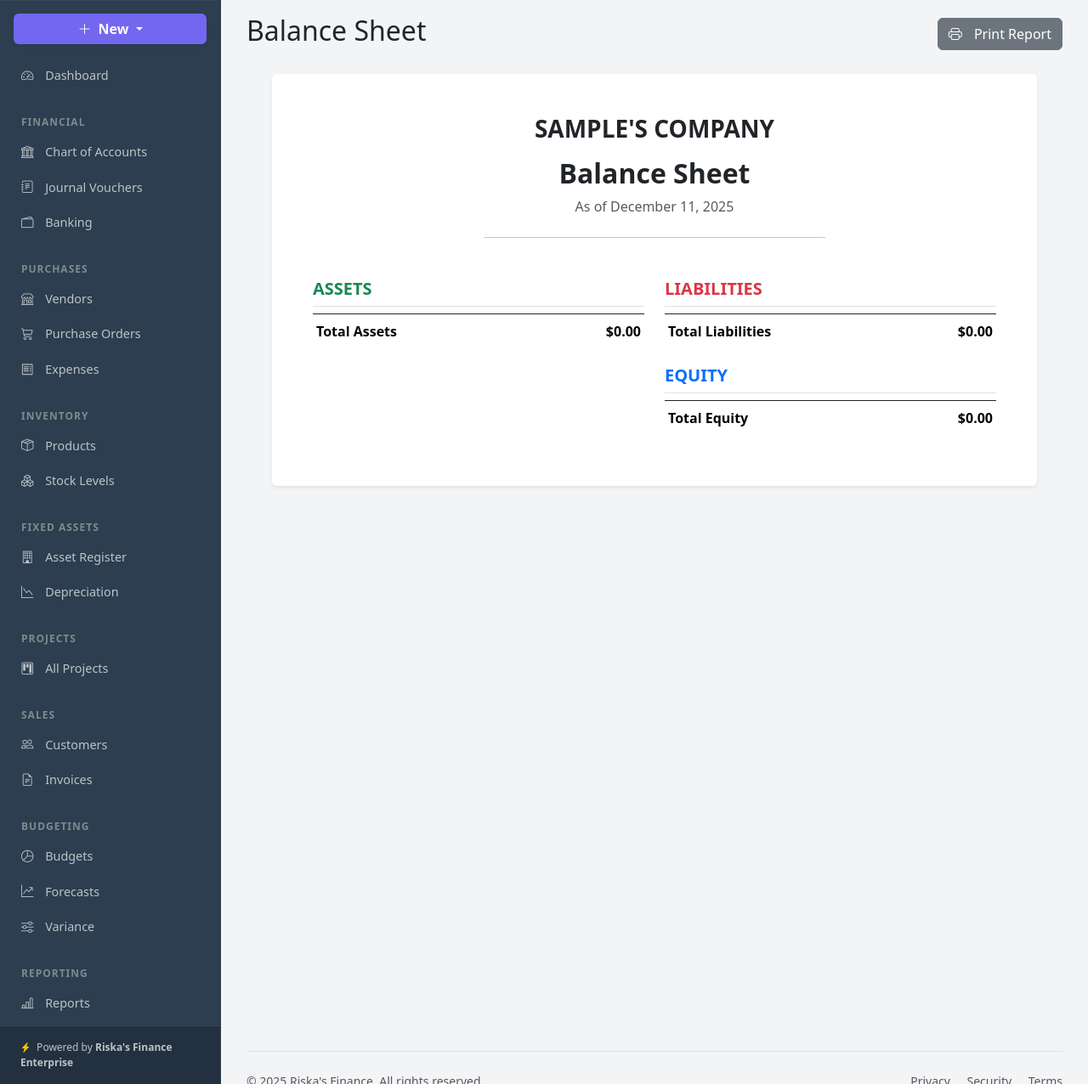
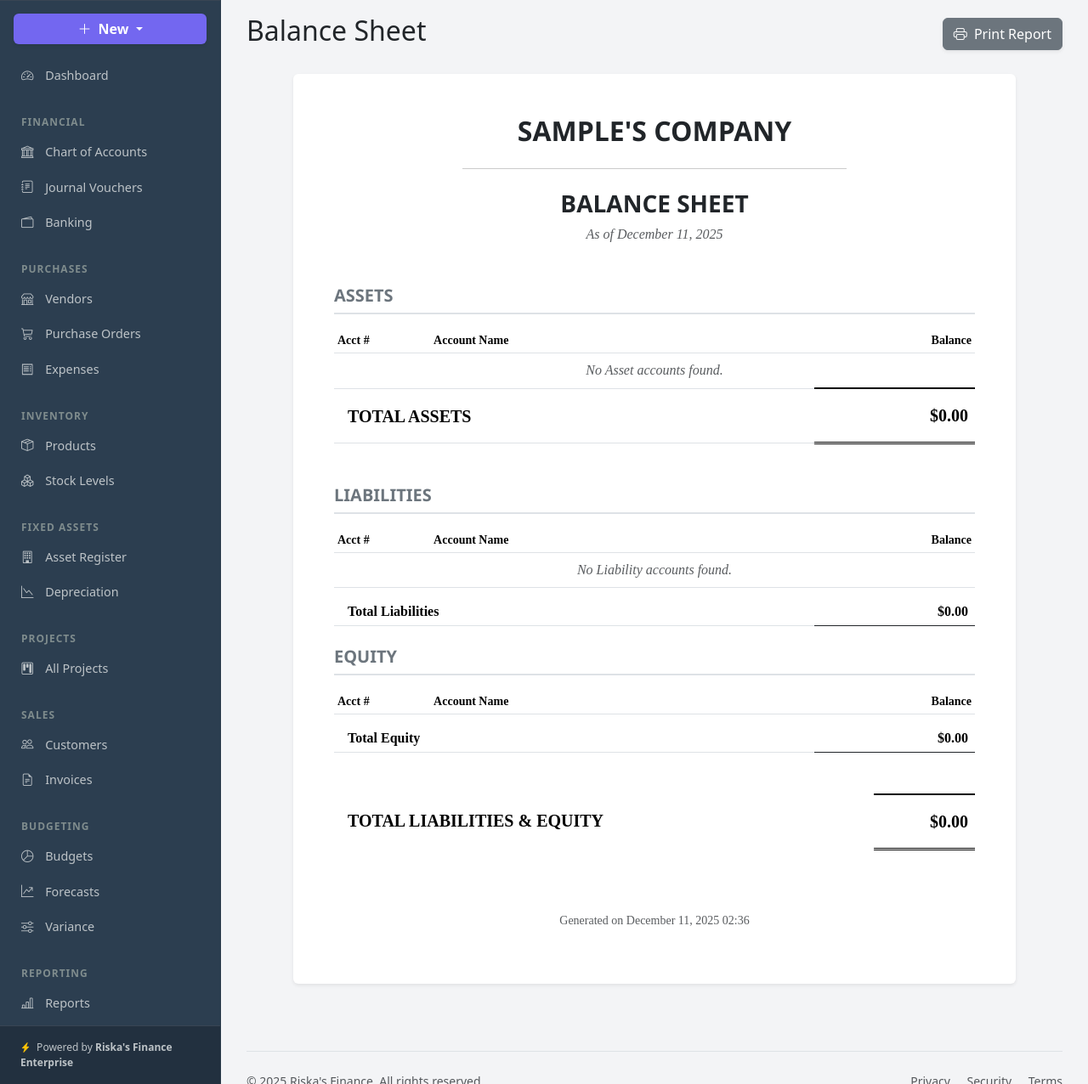
Before and after one commit to Riskafiance/riskas-finance, a Django app: page /reports/balance-sheet/ in a window 1280 px wide. Shown: the part 74-1350 px from the top of the page at 85% size. Run offline with Django 5.2, Linux system fonts and the light colour scheme; the visitor is signed in with stand-in values (Sample User, id 1); data comes from the database, SQL or seed files in the repository.

Commit message:
Fix balance sheet account filtering

```diff
--- a/accounting/templates/accounting/balance_sheet.html
+++ b/accounting/templates/accounting/balance_sheet.html
@@ -1,11 +1,14 @@
 {% extends 'accounting/base.html' %}
 {% load humanize %}
+{% load static %}
 
 {% block content %}
 <div class="d-flex justify-content-between align-items-center mb-4 no-print">
     <h1 class="h2">Balance Sheet</h1>
     <div>
-        <button onclick="window.print()" class="btn btn-secondary"><i class="bi bi-printer"></i> Print Report</button>
+        <button onclick="window.print()" class="btn btn-secondary shadow-sm">
+            <i class="bi bi-printer me-1"></i> Print Report
+        </button>
     </div>
 </div>
 
@@ -14,67 +17,180 @@
 
         <div class="text-center mb-5">
             {% if user.company_profile.logo %}
-                <img src="{{ user.company_profile.logo.url }}" alt="Logo" style="max-height: 50px;" class="mb-2">
+                <img src="{{ user.company_profile.logo.url }}" alt="Logo" style="max-height: 60px;" class="mb-3">
             {% endif %}
-            <h3 class="fw-bold text-uppercase">{{ user.company_profile.name }}</h3>
-            <p class="text-muted mb-0">{{ user.company_profile.address|default:"" }}</p>
-            <h2 class="fw-bold mt-3">Balance Sheet</h2>
-            <p class="text-muted">As of {% now "F j, Y" %}</p>
-            <hr class="my-4" style="width: 50%; margin: 0 auto;">
+
+            <h2 class="fw-bold text-uppercase mb-1">{{ user.company_profile.name }}</h2>
+            <p class="text-muted mb-0">{{ user.company_profile.address|default:""|linebreaksbr }}</p>
+
+            <hr class="my-4" style="width: 60%; margin: 0 auto; border-color: #333;">
+
+            <h3 class="fw-bold mt-3 text-dark">BALANCE SHEET</h3>
+            <p class="text-muted fst-italic">As of {% now "F j, Y" %}</p>
         </div>
 
-        <div class="row">
-            <div class="col-md-6">
-                <h5 class="text-uppercase fw-bold text-success border-bottom pb-2">Assets</h5>
-                <table class="table table-borderless table-sm">
-                    {% for asset in assets %}
-                    <tr>
-                        <td>{{ asset.account_name }}</td>
-                        <td class="text-end">${{ asset.current_balance|floatformat:2|intcomma }}</td>
-                    </tr>
-                    {% endfor %}
-                    <tr class="fw-bold border-top border-dark">
-                        <td class="pt-2">Total Assets</td>
-                        <td class="text-end pt-2">${{ total_assets|floatformat:2|intcomma }}</td>
+        <div class="report-content">
+
+            <div class="section mb-5">
+                <h5 class="text-uppercase fw-bold text-secondary border-bottom border-2 pb-2 mb-3">
+                    Assets
+                </h5>
+                <table class="table table-sm table-hover align-middle">
+                    <thead class="text-muted small">
+                        <tr>
+                            <th style="width: 15%;">Acct #</th>
+                            <th style="width: 60%;">Account Name</th>
+                            <th class="text-end">Balance</th>
+                        </tr>
+                    </thead>
+                    <tbody>
+                        {% for asset in assets %}
+                        <tr>
+                            <td class="text-muted font-monospace small">{{ asset.account_number }}</td>
+                            <td class="fw-500">{{ asset.account_name }}</td>
+                            <td class="text-end text-dark">
+                                ${{ asset.current_balance|floatformat:2|intcomma }}
+                            </td>
+                        </tr>
+                        {% empty %}
+                        <tr>
+                            <td colspan="3" class="text-center text-muted fst-italic py-2">No Asset accounts found.</td>
+                        </tr>
+                        {% endfor %}
+                    </tbody>
+                    <tfoot>
+                        <tr class="fw-bold fs-5 bg-light">
+                            <td colspan="2" class="ps-3 py-3">TOTAL ASSETS</td>
+                            <td class="text-end py-3 pe-2" style="border-top: 2px solid #000; border-bottom: 3px double #000;">
+                                ${{ total_assets|floatformat:2|intcomma }}
+                            </td>
+                        </tr>
+                    </tfoot>
+                </table>
+            </div>
+
+            <div class="section mb-4">
+                <h5 class="text-uppercase fw-bold text-secondary border-bottom border-2 pb-2 mb-3">
+                    Liabilities
+                </h5>
+                <table class="table table-sm table-hover align-middle">
+                    <thead class="text-muted small">
+                        <tr>
+                            <th style="width: 15%;">Acct #</th>
+                            <th style="width: 60%;">Account Name</th>
+                            <th class="text-end">Balance</th>
+                        </tr>
+                    </thead>
+                    <tbody>
+                        {% for liab in liabilities %}
+                        <tr>
+                            <td class="text-muted font-monospace small">{{ liab.account_number }}</td>
+                            <td class="fw-500">{{ liab.account_name }}</td>
+                            <td class="text-end text-dark">
+                                ${{ liab.current_balance|floatformat:2|intcomma }}
+                            </td>
+                        </tr>
+                        {% empty %}
+                        <tr>
+                            <td colspan="3" class="text-center text-muted fst-italic py-2">No Liability accounts found.</td>
+                        </tr>
+                        {% endfor %}
+                    </tbody>
+                    <tfoot>
+                        <tr class="fw-bold text-dark">
+                            <td colspan="2" class="ps-3 pt-3">Total Liabilities</td>
+                            <td class="text-end pt-3 pe-2 border-top border-dark">
+                                ${{ total_liabilities|floatformat:2|intcomma }}
+                            </td>
+                        </tr>
+                    </tfoot>
+                </table>
+            </div>
+
+            <div class="section mb-4">
+                <h5 class="text-uppercase fw-bold text-secondary border-bottom border-2 pb-2 mb-3">
+                    Equity
+                </h5>
+                <table class="table table-sm table-hover align-middle">
+                    <thead class="text-muted small">
+                        <tr>
+                            <th style="width: 15%;">Acct #</th>
+                            <th style="width: 60%;">Account Name</th>
+                            <th class="text-end">Balance</th>
+                        </tr>
+                    </thead>
+                    <tbody>
+                        {% for eq in equity %}
+                        <tr>
+                            <td class="text-muted font-monospace small">{{ eq.account_number }}</td>
+                            <td class="fw-500">{{ eq.account_name }}</td>
+                            <td class="text-end text-dark">
+                                ${{ eq.current_balance|floatformat:2|intcomma }}
+                            </td>
+                        </tr>
+                        {% endfor %}
+                    </tbody>
+                    <tfoot>
+                        <tr class="fw-bold text-dark">
+                            <td colspan="2" class="ps-3 pt-3">Total Equity</td>
+                            <td class="text-end pt-3 pe-2 border-top border-dark">
+                                ${{ total_equity|floatformat:2|intcomma }}
+                            </td>
+                        </tr>
+                    </tfoot>
+                </table>
+            </div>
+
+            <div class="mt-5">
+                <table class="table table-borderless">
+                    <tr class="fw-bold fs-5 bg-light">
+                        <td class="ps-3 py-3 text-uppercase">Total Liabilities & Equity</td>
+                        <td class="text-end py-3 pe-2" style="border-top: 2px solid #000; border-bottom: 3px double #000;">
+                            ${{ total_liabilities|add:total_equity|floatformat:2|intcomma }}
+                        </td>
                     </tr>
                 </table>
             </div>
 
-            <div class="col-md-6">
-                <h5 class="text-uppercase fw-bold text-danger border-bottom pb-2">Liabilities</h5>
-                <table class="table table-borderless table-sm mb-4">
-                    {% for liab in liabilities %}
-                    <tr>
-                        <td>{{ liab.account_name }}</td>
-                        <td class="text-end">${{ liab.current_balance|floatformat:2|intcomma }}</td>
-                    </tr>
-                    {% endfor %}
-                    <tr class="fw-bold border-top border-dark">
-                        <td class="pt-2">Total Liabilities</td>
-                        <td class="text-end pt-2">${{ total_liabilities|floatformat:2|intcomma }}</td>
-                    </tr>
-                </table>
+        </div>
 
-                <h5 class="text-uppercase fw-bold text-primary border-bottom pb-2">Equity</h5>
-                <table class="table table-borderless table-sm">
-                    {% for eq in equity %}
-                    <tr>
-                        <td>{{ eq.account_name }}</td>
-                        <td class="text-end">${{ eq.current_balance|floatformat:2|intcomma }}</td>
-                    </tr>
-                    {% endfor %}
-                    <tr class="fw-bold border-top border-dark">
-                        <td class="pt-2">Total Equity</td>
-                        <td class="text-end pt-2">${{ total_equity|floatformat:2|intcomma }}</td>
-                    </tr>
-                </table>
-            </div>
+        <div class="text-center mt-5 pt-4 text-muted small no-print">
+            <p>Generated on {% now "F j, Y H:i" %}</p>
         </div>
+
     </div>
 </div>
 
 <style>
-    .report-paper { max-width: 900px; margin: 0 auto; }
-    @media print { .no-print { display: none; } .report-paper { box-shadow: none !important; border: none !important; } }
+    /* Professional Document Styling */
+    .report-paper {
+        max-width: 850px;
+        margin: 0 auto;
+        font-family: 'Times New Roman', Times, serif; /* Classic financial font */
+    }
+
+    .report-paper h2, .report-paper h3, .report-paper h5 {
+        font-family: 'Segoe UI', Tahoma, Geneva, Verdana, sans-serif; /* Clean headers */
+    }
+
+    .fw-500 { font-weight: 500; }
+
+    /* Print Optimization */
+    @media print {
+        @page { margin: 0.5in; size: letter; }
+        body { background-color: white; -webkit-print-color-adjust: exact; }
+        .no-print { display: none !important; }
+        .report-paper {
+            box-shadow: none !important;
+            border: none !important;
+            width: 100%;
+            max-width: 100%;
+            margin: 0;
+            padding: 0;
+        }
+        .card-body { padding: 0 !important; }
+        /* Ensure table rows don't split awkwardly */
+        tr { break-inside: avoid; }
+    }
 </style>
 {% endblock %}
--- a/accounting/views.py
+++ b/accounting/views.py
@@ -1716,43 +1716,66 @@
     })
 
 @login_required
+@login_required
 def balance_sheet(request):
     company = get_company(request)
-    as_of_date = request.GET.get('as_of_date') or timezone.now().date().strftime('%Y-%m-%d')
-
-    def get_balance(group_types):
-        accs = Account.objects.filter(company=company, account_type__in=group_types)
-        data = []
-        tot = 0
-        for a in accs:
-            lines = JournalVoucherLine.objects.filter(account=a, journal_voucher__jv_date__lte=as_of_date, journal_voucher__status='Posted')
-            d = lines.aggregate(Sum('debit_amount'))['debit_amount__sum'] or 0
-            c = lines.aggregate(Sum('credit_amount'))['credit_amount__sum'] or 0
-            bal = (d - c) if a.normal_balance == 'Debit' else (c - d)
-            if bal != 0:
-                data.append({'name': a.account_name, 'amount': bal})
-                tot += bal
-        return data, tot
-
-    # Group the QBO types
-    assets, total_assets = get_balance(['Bank', 'Accounts Receivable', 'Other Current Assets', 'Fixed Assets', 'Other Assets'])
-    liabilities, total_liabilities = get_balance(['Accounts Payable', 'Credit Card', 'Other Current Liabilities', 'Long Term Liabilities'])
-    equity, total_equity = get_balance(['Equity'])
-
-    # Calculate Net Income
-    all_rev = JournalVoucherLine.objects.filter(account__company=company, account__account_type__in=['Income', 'Other Income'], journal_voucher__jv_date__lte=as_of_date, journal_voucher__status='Posted').aggregate(net=Sum('credit_amount') - Sum('debit_amount'))['net'] or 0
-    all_exp = JournalVoucherLine.objects.filter(account__company=company, account__account_type__in=['Cost of Goods Sold', 'Expenses', 'Other Expense'], journal_voucher__jv_date__lte=as_of_date, journal_voucher__status='Posted').aggregate(net=Sum('debit_amount') - Sum('credit_amount'))['net'] or 0
-    net_income_equity = all_rev - all_exp
-
-    context = {
-        'assets': assets, 'total_assets': total_assets,
-        'liabilities': liabilities, 'total_liabilities': total_liabilities,
-        'equity': equity, 'total_equity': total_equity,
-        'net_income_equity': net_income_equity,
-        'total_equity_and_liabilities': total_liabilities + total_equity + net_income_equity,
-        'as_of_date': as_of_date
-    }
-    return render(request, 'accounting/balance_sheet.html', context)
+
+    # 1. Define ALL possible names for Asset types
+    ASSET_TYPES = [
+        'Asset', 'Assets', 'Current Asset', 'Fixed Assets', 'Bank',
+        'Cash', 'Accounts Receivable', 'Inventory', 'Other Current Assets',
+        'Other Assets', 'Security Deposit'
+    ]
+
+    # 2. Define ALL possible names for Liability types
+    LIABILITY_TYPES = [
+        'Liability', 'Liabilities', 'Current Liability', 'Long Term Liabilities',
+        'Credit Card', 'Accounts Payable', 'Other Current Liabilities',
+        'Payroll Liabilities', 'Taxes Payable'
+    ]
+
+    # 3. Define ALL possible names for Equity types
+    EQUITY_TYPES = [
+        'Equity', 'Owner\'s Equity', 'Shareholder\'s Equity',
+        'Retained Earnings', 'Capital', 'Opening Balance Equity'
+    ]
+
+    # 4. Filter the database using these lists
+    assets = Account.objects.filter(company=company, account_type__in=ASSET_TYPES).order_by('account_number')
+    liabilities = Account.objects.filter(company=company, account_type__in=LIABILITY_TYPES).order_by('account_number')
+    equity = Account.objects.filter(company=company, account_type__in=EQUITY_TYPES).order_by('account_number')
+
+    # 5. Calculate Totals safely (treating None as 0)
+    total_assets = assets.aggregate(Sum('current_balance'))['current_balance__sum'] or decimal.Decimal(0)
+    total_liabilities = liabilities.aggregate(Sum('current_balance'))['current_balance__sum'] or decimal.Decimal(0)
+    total_equity = equity.aggregate(Sum('current_balance'))['current_balance__sum'] or decimal.Decimal(0)
+
+    # 6. Check for Net Income (Revenue - Expenses) to add to Equity dynamically
+    # This ensures the Balance Sheet actually balances!
+    revenue_types = ['Revenue', 'Income', 'Other Income', 'Sales']
+    expense_types = ['Expense', 'Expenses', 'Cost of Goods Sold', 'Other Expense']
+
+    total_revenue = Account.objects.filter(company=company, account_type__in=revenue_types).aggregate(Sum('current_balance'))['current_balance__sum'] or decimal.Decimal(0)
+    total_expenses = Account.objects.filter(company=company, account_type__in=expense_types).aggregate(Sum('current_balance'))['current_balance__sum'] or decimal.Decimal(0)
+
+    # Calculate Net Income (Revenue is normally Credit, Expense is Debit)
+    # Note: Logic depends on how you store balances. Usually Revenue is stored as positive credit.
+    # We'll assume standard storage where Credits increase Revenue/Equity and Debits increase Assets/Expenses.
+    # If your system stores everything as positive numbers based on normal balance:
+    current_net_income = total_revenue - total_expenses
+
+    # Add Net Income to Total Equity for the report display
+    total_equity += current_net_income
+
+    return render(request, 'accounting/balance_sheet.html', {
+        'assets': assets,
+        'liabilities': liabilities,
+        'equity': equity,
+        'total_assets': total_assets,
+        'total_liabilities': total_liabilities,
+        'total_equity': total_equity,
+        'current_net_income': current_net_income, # Optional: Pass this if you want to show it as a line item
+    })
 
 def ar_aging(request):
     # Placeholder for AR Aging
```
